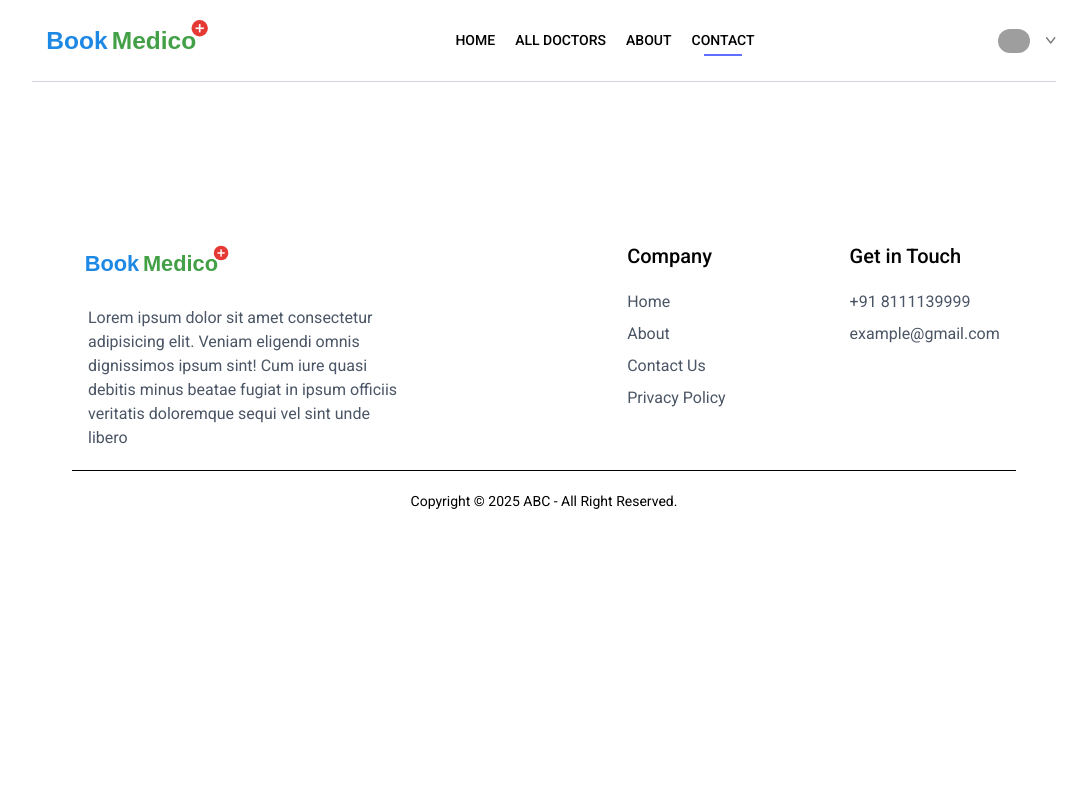
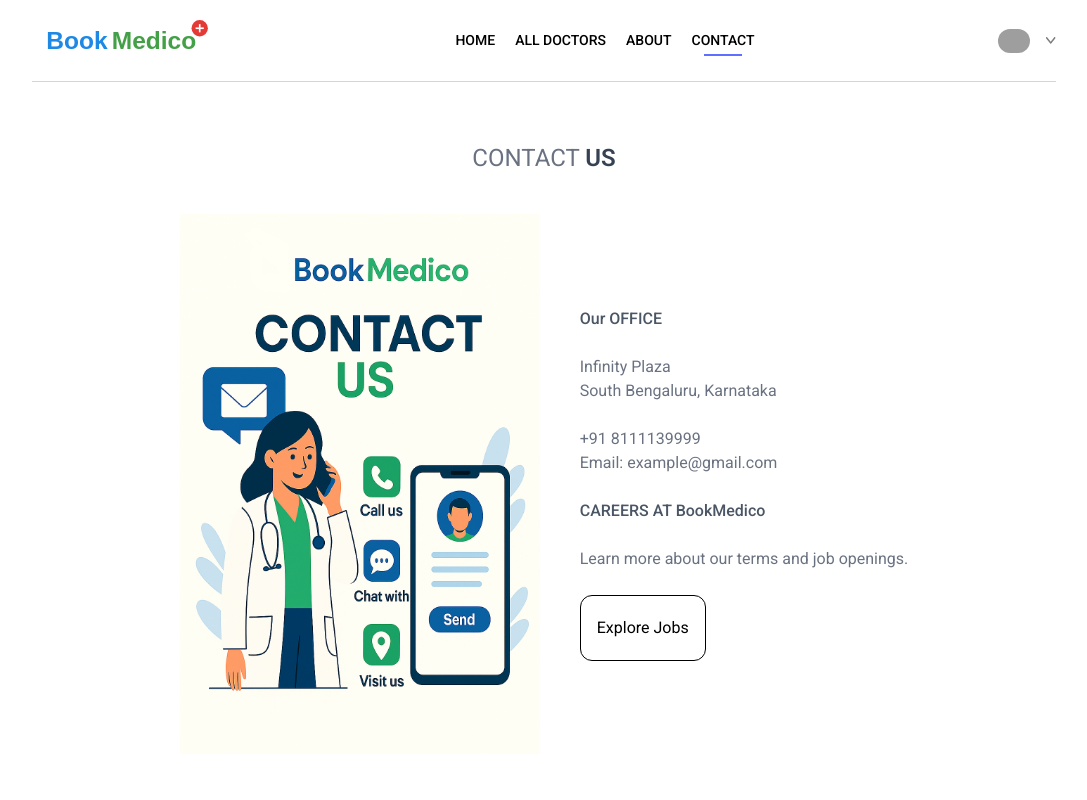
Before and after one commit to Sri170303/BookMedico, a React (Vite) app in the folder frontend/: page /contact in a window 1280 px wide. Shown: the top 800 px of the page, without its empty margins (96-1183 px from the left). Built offline with nearby package versions, Linux system fonts and the light colour scheme; grey boxes are pictures that could not be loaded.

Commit message:
add contact_us page

```diff
--- a/frontend/src/assets/assets.js
+++ b/frontend/src/assets/assets.js
@@ -29,6 +29,7 @@
 import verified_icon from './verified_icon.svg'
 import info_icon from './info_icon.svg'
 import about_img from './about_img.png'
+import contact_us from './contact_us.png'
 
 export const assets = {
     logo,
@@ -40,7 +41,8 @@
     appointment_img,
     verified_icon,
     info_icon,
-    about_img
+    about_img,
+    contact_us
 }
 
 export const specialityData = [
--- a/frontend/src/pages/About.jsx
+++ b/frontend/src/pages/About.jsx
@@ -17,7 +17,7 @@
           <p>Let BookMedico be your partner in proactive healthcare management—effortless, reliable, and designed for your well-being.</p>
         </div>
       </div>
-      <div className='text-xl my-4'>
+      <div className='text-xl my-4 text-center'>
         <p>WHY <span className='text-gray-700 font-semibold'>CHOOSE US</span></p>
       </div>
       <div className='flex flex-col md:flex-row mb-20'>
--- a/frontend/src/pages/Contact.jsx
+++ b/frontend/src/pages/Contact.jsx
@@ -1,8 +1,23 @@
 import React from 'react'
+import { assets } from '../assets/assets'
 
 const Contact = () => {
   return (
     <div>
+      <div className='text-center text-2xl pt-10 text-gray-500'>
+        <p>CONTACT <span className='text-gray-700 font-semibold'>US</span></p>
+      </div>
+      <div className='my-10 flex flex-col justify-center md:flex-row gap-10'>
+        <img className='md:max-w-[360px]' src={assets.contact_us} alt="" />
+        <div className='flex flex-col items-start justify-center rounded gap-6'>
+          <p className='font-medium text-gray-600'>Our OFFICE</p>
+          <p className='text-gray-500'>Infinity Plaza <br /> South Bengaluru, Karnataka</p>
+          <p className='text-gray-500'>+91 8111139999 <br /> Email: example@gmail.com</p>
+          <p className='font-medium text-gray-600'>CAREERS AT BookMedico</p>
+          <p className='text-gray-500'>Learn more about our terms and job openings.</p>
+          <button className='border py-5 px-4  rounded-xl hover:bg-primary hover:text-white cursor-pointer transition-all duration-500'>Explore Jobs</button>
+        </div>
+      </div>
     </div>
   )
 }
```
Also changed, not shown: frontend/src/assets/contact_us.png (added).
